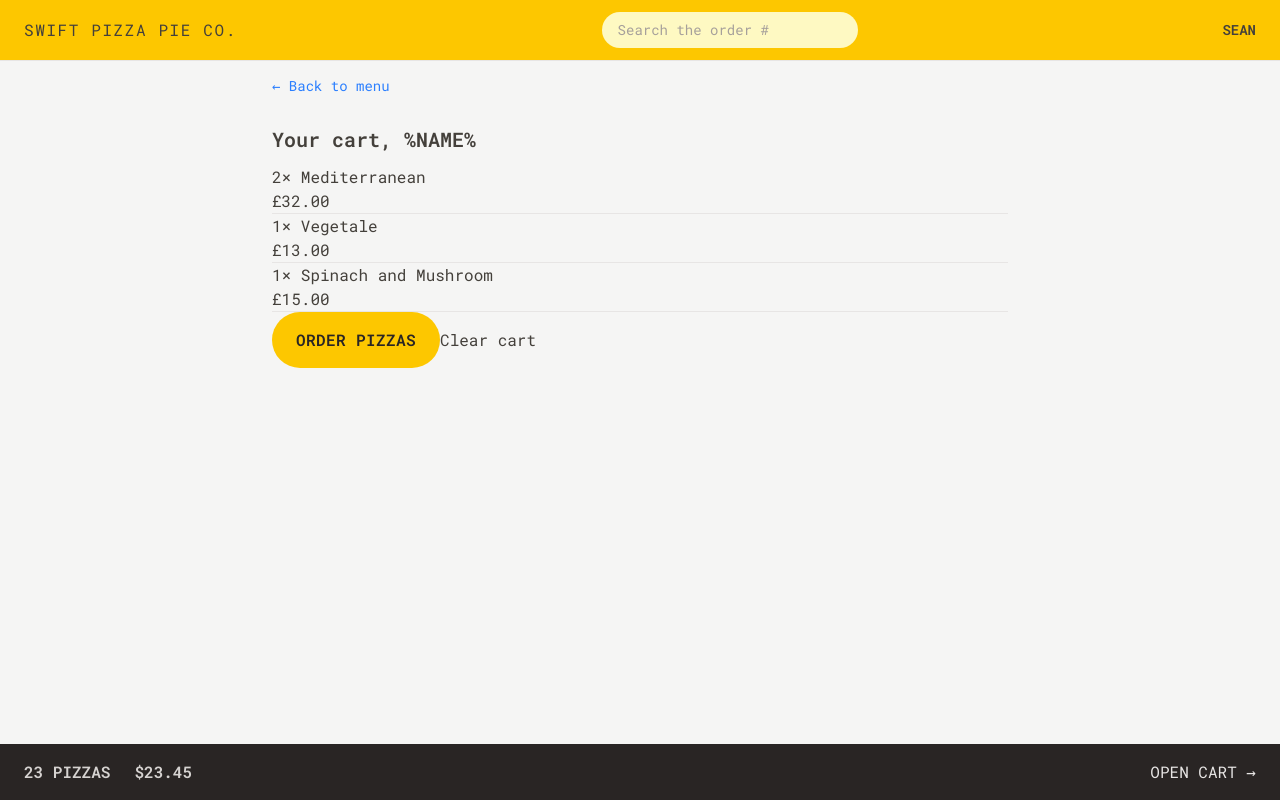
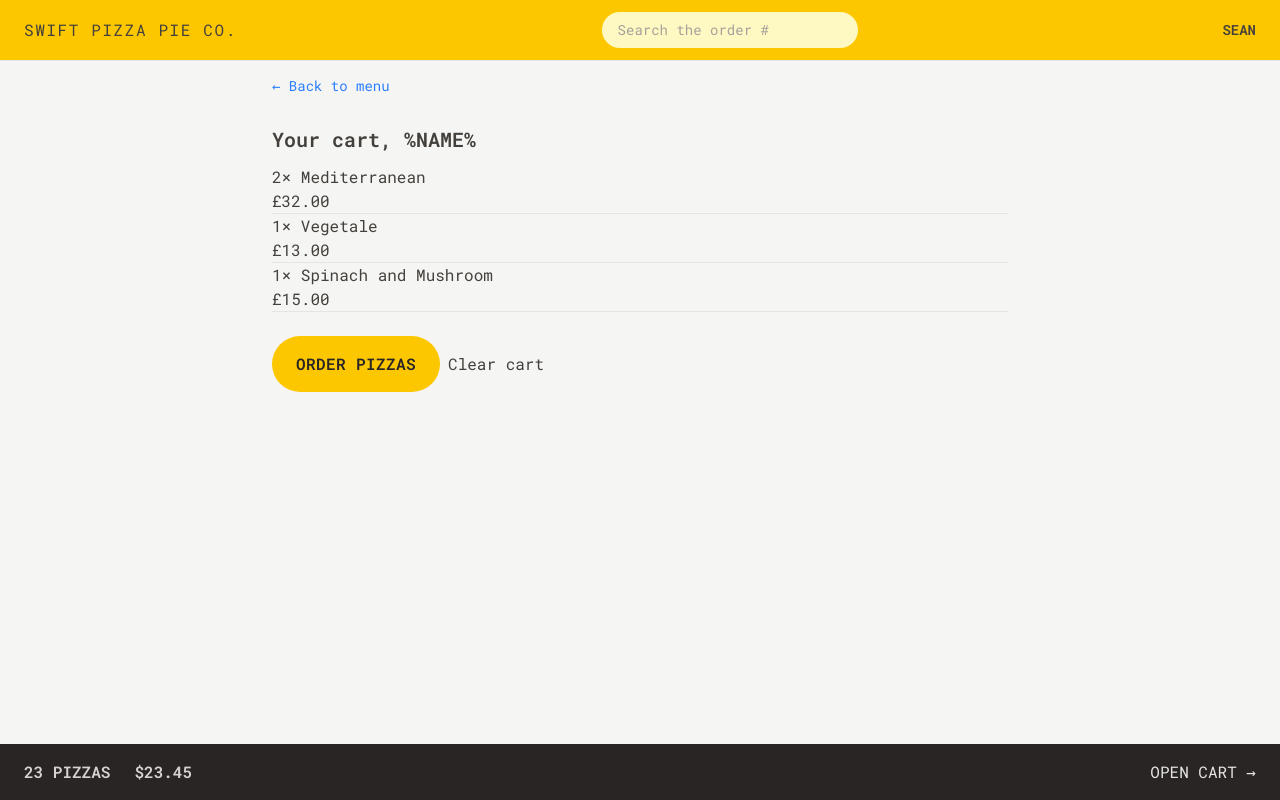
Before and after one commit to MBANS8A1/Swift-Pizza-Pie-Company, a React (Vite) app: page /cart in a window 1280 px wide. Built offline with nearby package versions, Linux system fonts and the light colour scheme.

Commit message:
I added some top spacing (margin) and space between the Button component and <button> element using Tailwind classes "mt-6" and "space-x-2".

```diff
--- a/src/features/cart/Cart.jsx
+++ b/src/features/cart/Cart.jsx
@@ -40,7 +40,7 @@ function Cart() {
         ))}
       </ul>
 
-      <div>
+      <div className="mt-6 space-x-2">
         <Button type="primary" to="/order/new">
           Order pizzas
         </Button>
```
